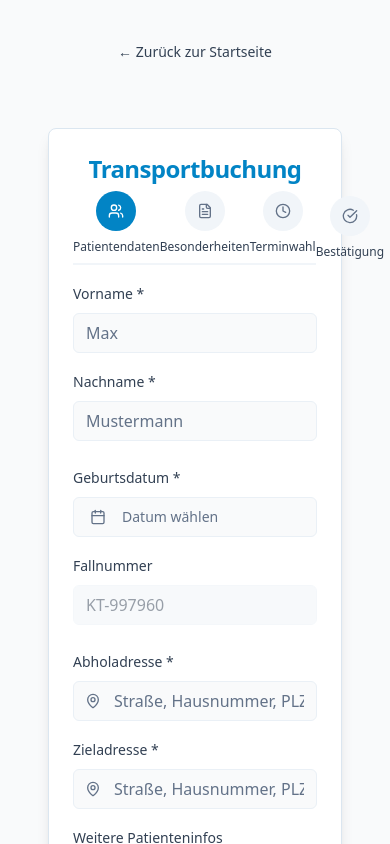
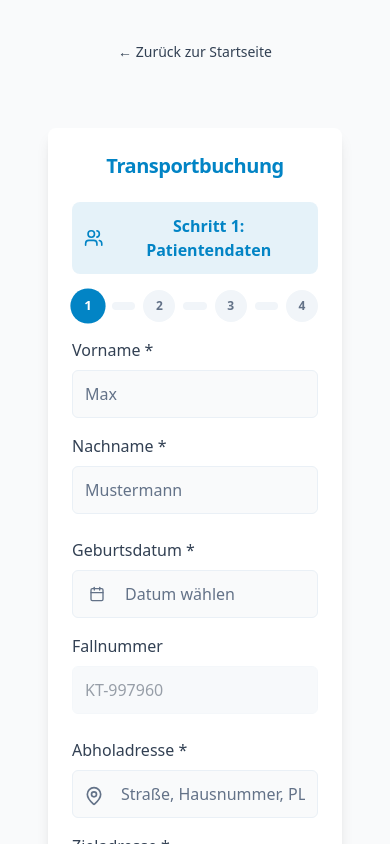
Before and after one commit to frpascal-ffm/calm-ride-booking, a React (Vite) app: page / in a window 390 px wide. Both pictures are taken after a click on the button "Neue Buchung". Shown: the top 844 px of the page. Built offline with nearby package versions, Linux system fonts and the light colour scheme.

Commit message:
Fix: Improve mobile responsiveness
Adjust the booking page layout and styling for better mobile usability.

```diff
--- a/src/components/BookingForm.tsx
+++ b/src/components/BookingForm.tsx
@@ -9,7 +9,7 @@ import { Calendar } from '@/components/ui/calendar';
 import { Popover, PopoverContent, PopoverTrigger } from '@/components/ui/popover';
 import { format } from 'date-fns';
 import { de } from 'date-fns/locale';
-import { CalendarIcon, Clock, MapPin, Users, FileText, CheckCircle } from 'lucide-react';
+import { CalendarIcon, Clock, MapPin, Users, FileText, CheckCircle, ChevronLeft, ChevronRight } from 'lucide-react';
 import { cn } from '@/lib/utils';
 import { useToast } from '@/hooks/use-toast';
 
@@ -117,40 +117,42 @@ export const BookingForm: React.FC<BookingFormProps> = ({ partnerId }) => {
       case 1:
         return (
           <div className="space-y-6">
-            <div className="grid grid-cols-1 md:grid-cols-2 gap-4">
+            <div className="space-y-4">
               <div className="space-y-2">
-                <Label htmlFor="firstName">Vorname *</Label>
+                <Label htmlFor="firstName" className="text-base font-medium">Vorname *</Label>
                 <Input
                   id="firstName"
                   value={patientData.firstName}
                   onChange={(e) => setPatientData({ ...patientData, firstName: e.target.value })}
                   placeholder="Max"
+                  className="h-12 text-base"
                 />
               </div>
               <div className="space-y-2">
-                <Label htmlFor="lastName">Nachname *</Label>
+                <Label htmlFor="lastName" className="text-base font-medium">Nachname *</Label>
                 <Input
                   id="lastName"
                   value={patientData.lastName}
                   onChange={(e) => setPatientData({ ...patientData, lastName: e.target.value })}
                   placeholder="Mustermann"
+                  className="h-12 text-base"
                 />
               </div>
             </div>
 
-            <div className="grid grid-cols-1 md:grid-cols-2 gap-4">
+            <div className="space-y-4">
               <div className="space-y-2">
-                <Label>Geburtsdatum *</Label>
+                <Label className="text-base font-medium">Geburtsdatum *</Label>
                 <Popover>
                   <PopoverTrigger asChild>
                     <Button
                       variant="outline"
                       className={cn(
-                        "w-full justify-start text-left font-normal",
+                        "w-full h-12 justify-start text-left font-normal text-base",
                         !patientData.birthDate && "text-muted-foreground"
                       )}
                     >
-                      <CalendarIcon className="mr-2 h-4 w-4" />
+                      <CalendarIcon className="mr-3 h-5 w-5" />
                       {patientData.birthDate ? (
                         format(patientData.birthDate, "dd.MM.yyyy", { locale: de })
                       ) : (
@@ -171,51 +173,51 @@ export const BookingForm: React.FC<BookingFormProps> = ({ partnerId }) => {
                 </Popover>
               </div>
               <div className="space-y-2">
-                <Label htmlFor="caseNumber">Fallnummer</Label>
+                <Label htmlFor="caseNumber" className="text-base font-medium">Fallnummer</Label>
                 <Input
                   id="caseNumber"
                   value={patientData.caseNumber}
                   disabled
-                  className="bg-muted"
+                  className="bg-muted h-12 text-base"
                 />
               </div>
             </div>
 
             <div className="space-y-4">
               <div className="space-y-2">
-                <Label htmlFor="pickupAddress">Abholadresse *</Label>
+                <Label htmlFor="pickupAddress" className="text-base font-medium">Abholadresse *</Label>
                 <div className="relative">
-                  <MapPin className="absolute left-3 top-3 h-4 w-4 text-muted-foreground" />
+                  <MapPin className="absolute left-3 top-4 h-5 w-5 text-muted-foreground" />
                   <Input
                     id="pickupAddress"
                     value={patientData.pickupAddress}
                     onChange={(e) => setPatientData({ ...patientData, pickupAddress: e.target.value })}
                     placeholder="Straße, Hausnummer, PLZ Ort"
-                    className="pl-10"
+                    className="pl-12 h-12 text-base"
                   />
                 </div>
               </div>
               <div className="space-y-2">
-                <Label htmlFor="destinationAddress">Zieladresse *</Label>
+                <Label htmlFor="destinationAddress" className="text-base font-medium">Zieladresse *</Label>
                 <div className="relative">
-                  <MapPin className="absolute left-3 top-3 h-4 w-4 text-muted-foreground" />
+                  <MapPin className="absolute left-3 top-4 h-5 w-5 text-muted-foreground" />
                   <Input
                     id="destinationAddress"
                     value={patientData.destinationAddress}
                     onChange={(e) => setPatientData({ ...patientData, destinationAddress: e.target.value })}
                     placeholder="Straße, Hausnummer, PLZ Ort"
-                    className="pl-10"
+                    className="pl-12 h-12 text-base"
                   />
                 </div>
               </div>
               <div className="space-y-2">
-                <Label htmlFor="additionalInfo">Weitere Patienteninfos</Label>
+                <Label htmlFor="additionalInfo" className="text-base font-medium">Weitere Patienteninfos</Label>
                 <Textarea
                   id="additionalInfo"
                   value={patientData.additionalInfo}
                   onChange={(e) => setPatientData({ ...patientData, additionalInfo: e.target.value })}
                   placeholder="Zusätzliche Informationen zum Patienten..."
-                  className="min-h-[80px]"
+                  className="min-h-[100px] text-base"
                 />
               </div>
             </div>
@@ -225,71 +227,82 @@ export const BookingForm: React.FC<BookingFormProps> = ({ partnerId }) => {
       case 2:
         return (
           <div className="space-y-6">
-            <div className="space-y-4">
-              <div className="flex items-center space-x-2">
+            <div className="space-y-6">
+              <div className="flex items-start space-x-3 p-4 border rounded-lg hover:bg-accent/50 transition-colors">
                 <Checkbox
                   id="adipositas"
                   checked={conditions.adipositas}
                   onCheckedChange={(checked) => setConditions({ ...conditions, adipositas: checked as boolean })}
+                  className="mt-1"
                 />
-                <Label htmlFor="adipositas" className="text-sm font-medium leading-none peer-disabled:cursor-not-allowed peer-disabled:opacity-70">
+                <Label htmlFor="adipositas" className="text-base font-medium leading-relaxed cursor-pointer flex-1">
                   Adipositas
                 </Label>
               </div>
 
-              <div className="flex items-center space-x-2">
+              <div className="flex items-start space-x-3 p-4 border rounded-lg hover:bg-accent/50 transition-colors">
                 <Checkbox
                   id="infectious"
                   checked={conditions.infectious}
                   onCheckedChange={(checked) => setConditions({ ...conditions, infectious: checked as boolean })}
+                  className="mt-1"
                 />
-                <Label htmlFor="infectious" className="text-sm font-medium leading-none peer-disabled:cursor-not-allowed peer-disabled:opacity-70">
+                <Label htmlFor="infectious" className="text-base font-medium leading-relaxed cursor-pointer flex-1">
                   Infektiös
                 </Label>
               </div>
 
-              <div className="flex items-center space-x-2">
+              <div className="space-y-3">
+                <div className="flex items-start space-x-3 p-4 border rounded-lg hover:bg-accent/50 transition-colors">
                   <Checkbox
                     id="wheelchair"
                     checked={conditions.wheelchair}
                     onCheckedChange={(checked) => setConditions({ ...conditions, wheelchair: checked as boolean })}
+                    className="mt-1"
                   />
-                <Label htmlFor="wheelchair" className="text-sm font-medium leading-none peer-disabled:cursor-not-allowed peer-disabled:opacity-70">
+                  <Label htmlFor="wheelchair" className="text-base font-medium leading-relaxed cursor-pointer flex-1">
                     Rollstuhlfahrer
                   </Label>
                 </div>
 
                 {conditions.wheelchair && (
-                <div className="flex items-center space-x-2 ml-6">
+                  <div className="ml-6 p-4 bg-accent/30 rounded-lg border border-accent">
+                    <div className="flex items-start space-x-3">
                       <Checkbox
                         id="barrierFree"
                         checked={conditions.barrierFree}
                         onCheckedChange={(checked) => setConditions({ ...conditions, barrierFree: checked as boolean })}
+                        className="mt-1"
                       />
-                  <Label htmlFor="barrierFree" className="text-sm font-medium leading-none peer-disabled:cursor-not-allowed peer-disabled:opacity-70">
+                      <Label htmlFor="barrierFree" className="text-base font-medium leading-relaxed cursor-pointer flex-1">
                         Barrierefrei erforderlich
                       </Label>
                     </div>
+                  </div>
                 )}
+              </div>
 
-              <div className="flex items-center space-x-2">
+              <div className="flex items-start space-x-3 p-4 border rounded-lg hover:bg-accent/50 transition-colors">
                 <Checkbox
                   id="visuallyImpaired"
                   checked={conditions.visuallyImpaired}
                   onCheckedChange={(checked) => setConditions({ ...conditions, visuallyImpaired: checked as boolean })}
+                  className="mt-1"
                 />
-                <Label htmlFor="visuallyImpaired" className="text-sm font-medium leading-none peer-disabled:cursor-not-allowed peer-disabled:opacity-70">
+                <Label htmlFor="visuallyImpaired" className="text-base font-medium leading-relaxed cursor-pointer flex-1">
                   Sehbeeinträchtigt
                 </Label>
               </div>
 
-              <div className="flex items-center space-x-2">
+              <div className="space-y-3">
+                <div className="flex items-start space-x-3 p-4 border rounded-lg hover:bg-accent/50 transition-colors">
                   <Checkbox
                     id="additionalNotes"
                     checked={conditions.additionalNotes}
                     onCheckedChange={(checked) => setConditions({ ...conditions, additionalNotes: checked as boolean })}
+                    className="mt-1"
                   />
-                <Label htmlFor="additionalNotes" className="text-sm font-medium leading-none peer-disabled:cursor-not-allowed peer-disabled:opacity-70">
+                  <Label htmlFor="additionalNotes" className="text-base font-medium leading-relaxed cursor-pointer flex-1">
                     Weitere Besonderheiten
                   </Label>
                 </div>
@@ -300,10 +313,11 @@ export const BookingForm: React.FC<BookingFormProps> = ({ partnerId }) => {
                       value={conditions.notes}
                       onChange={(e) => setConditions({ ...conditions, notes: e.target.value })}
                       placeholder="Beschreiben Sie weitere Besonderheiten..."
-                    className="min-h-[80px]"
+                      className="min-h-[100px] text-base"
                     />
                   </div>
                 )}
+              </div>
             </div>
           </div>
         );
@@ -311,19 +325,19 @@ export const BookingForm: React.FC<BookingFormProps> = ({ partnerId }) => {
       case 3:
         return (
           <div className="space-y-6">
-            <div className="space-y-4">
-              <div className="space-y-2">
-                <Label>Datum wählen *</Label>
+            <div className="space-y-6">
+              <div className="space-y-3">
+                <Label className="text-base font-medium">Datum wählen *</Label>
                 <Popover>
                   <PopoverTrigger asChild>
                     <Button
                       variant="outline"
                       className={cn(
-                        "w-full justify-start text-left font-normal",
+                        "w-full h-12 justify-start text-left font-normal text-base",
                         !selectedDate && "text-muted-foreground"
                       )}
                     >
-                      <CalendarIcon className="mr-2 h-4 w-4" />
+                      <CalendarIcon className="mr-3 h-5 w-5" />
                       {selectedDate ? (
                         format(selectedDate, "dd.MM.yyyy", { locale: de })
                       ) : (
@@ -331,7 +345,7 @@ export const BookingForm: React.FC<BookingFormProps> = ({ partnerId }) => {
                       )}
                     </Button>
                   </PopoverTrigger>
-                  <PopoverContent className="w-auto p-0" align="start">
+                  <PopoverContent className="w-auto p-0" align="center">
                     <Calendar
                       mode="single"
                       selected={selectedDate}
@@ -345,19 +359,27 @@ export const BookingForm: React.FC<BookingFormProps> = ({ partnerId }) => {
               </div>
 
               {selectedDate && (
-                <div className="space-y-3">
-                  <Label>Abholzeit wählen *</Label>
-                  <div className="text-sm text-muted-foreground mb-3">
-                    Geschätzte Fahrzeit: ca. 25 Min. - Bitte geben Sie die gewünschte Abholzeit an.
+                <div className="space-y-4">
+                  <div className="space-y-2">
+                    <Label className="text-base font-medium">Abholzeit wählen *</Label>
+                    <div className="bg-accent/30 p-3 rounded-lg border">
+                      <p className="text-sm text-muted-foreground">
+                        💡 <strong>Geschätzte Fahrzeit:</strong> ca. 25 Min.<br />
+                        Bitte geben Sie die gewünschte <strong>Abholzeit</strong> an.
+                      </p>
                     </div>
-                  <div className="grid grid-cols-4 gap-2">
+                  </div>
+                  <div className="grid grid-cols-3 sm:grid-cols-4 gap-3">
                     {timeSlots.map((time) => (
                       <Button
                         key={time}
                         variant={selectedTime === time ? "default" : "outline"}
                         size="sm"
                         onClick={() => setSelectedTime(time)}
-                        className="text-xs"
+                        className={cn(
+                          "h-12 text-base font-medium transition-all",
+                          selectedTime === time && "scale-105 shadow-md"
+                        )}
                       >
                         {time}
                       </Button>
@@ -372,44 +394,55 @@ export const BookingForm: React.FC<BookingFormProps> = ({ partnerId }) => {
       case 4:
         return (
           <div className="space-y-6">
-            <div className="space-y-4">
-              <h3 className="text-lg font-semibold">Buchungsübersicht</h3>
+            <div className="space-y-6">
+              <h3 className="text-xl font-bold text-center text-primary">Buchungsübersicht</h3>
 
-              <div className="space-y-3 text-sm">
-                <div className="flex justify-between">
-                  <span className="text-muted-foreground">Patient:</span>
-                  <span>{patientData.firstName} {patientData.lastName}</span>
+              <div className="bg-accent/20 p-4 rounded-lg space-y-4">
+                <div className="grid gap-3">
+                  <div className="flex justify-between items-start">
+                    <span className="text-muted-foreground font-medium">Patient:</span>
+                    <span className="text-right font-semibold text-base">{patientData.firstName} {patientData.lastName}</span>
                   </div>
-                <div className="flex justify-between">
-                  <span className="text-muted-foreground">Geburtsdatum:</span>
-                  <span>{patientData.birthDate ? format(patientData.birthDate, "dd.MM.yyyy", { locale: de }) : '-'}</span>
+                  <div className="flex justify-between items-start">
+                    <span className="text-muted-foreground font-medium">Geburtsdatum:</span>
+                    <span className="text-right text-base">{patientData.birthDate ? format(patientData.birthDate, "dd.MM.yyyy", { locale: de }) : '-'}</span>
                   </div>
-                <div className="flex justify-between">
-                  <span className="text-muted-foreground">Fallnummer:</span>
-                  <span>{patientData.caseNumber}</span>
-                </div>
-                <div className="flex justify-between">
-                  <span className="text-muted-foreground">Von:</span>
-                  <span className="text-right">{patientData.pickupAddress}</span>
-                </div>
-                <div className="flex justify-between">
-                  <span className="text-muted-foreground">Nach:</span>
-                  <span className="text-right">{patientData.destinationAddress}</span>
-                </div>
-                <div className="flex justify-between">
-                  <span className="text-muted-foreground">Termin:</span>
-                  <span>{selectedDate ? format(selectedDate, "dd.MM.yyyy", { locale: de }) : '-'} um {selectedTime}</span>
+                  <div className="flex justify-between items-start">
+                    <span className="text-muted-foreground font-medium">Fallnummer:</span>
+                    <span className="text-right text-base font-mono">{patientData.caseNumber}</span>
                   </div>
                 </div>
 
+                <div className="border-t pt-3 space-y-3">
                   <div className="space-y-2">
-                <Label htmlFor="email">E-Mail für Bestätigung *</Label>
+                    <span className="text-muted-foreground font-medium block">Von:</span>
+                    <span className="text-sm bg-white/50 p-2 rounded border">{patientData.pickupAddress}</span>
+                  </div>
+                  <div className="space-y-2">
+                    <span className="text-muted-foreground font-medium block">Nach:</span>
+                    <span className="text-sm bg-white/50 p-2 rounded border">{patientData.destinationAddress}</span>
+                  </div>
+                </div>
+
+                <div className="border-t pt-3">
+                  <div className="flex justify-between items-start">
+                    <span className="text-muted-foreground font-medium">Termin:</span>
+                    <span className="text-right font-semibold text-base text-primary">
+                      {selectedDate ? format(selectedDate, "dd.MM.yyyy", { locale: de }) : '-'} um {selectedTime}
+                    </span>
+                  </div>
+                </div>
+              </div>
+
+              <div className="space-y-3">
+                <Label htmlFor="email" className="text-base font-medium">E-Mail für Bestätigung *</Label>
                 <Input
                   id="email"
                   type="email"
                   value={email}
                   onChange={(e) => setEmail(e.target.value)}
                   placeholder="ihre@email.de"
+                  className="h-12 text-base"
                 />
               </div>
             </div>
@@ -422,61 +455,102 @@ export const BookingForm: React.FC<BookingFormProps> = ({ partnerId }) => {
   };
 
   return (
-    <div className="max-w-2xl mx-auto p-4">
-      <Card className="shadow-lg">
-        <CardHeader className="pb-4">
-          <CardTitle className="text-center text-2xl font-bold text-primary">
+    <div className="min-h-screen bg-background">
+      <div className="max-w-lg mx-auto p-4 pb-8">
+        <Card className="shadow-lg border-0 bg-card">
+          <CardHeader className="pb-4 text-center">
+            <CardTitle className="text-xl sm:text-2xl font-bold text-primary mb-4">
               Transportbuchung
             </CardTitle>
 
-          {/* Progress Steps */}
-          <div className="flex justify-between items-center mt-6">
+            {/* Mobile-optimized Progress Steps */}
+            <div className="space-y-4">
+              {/* Current Step Display */}
+              <div className="bg-primary/10 rounded-lg p-3">
+                <div className="flex items-center justify-center space-x-2">
+                  {React.createElement(steps[currentStep - 1].icon, { className: "w-5 h-5 text-primary" })}
+                  <span className="text-base font-semibold text-primary">
+                    Schritt {currentStep}: {steps[currentStep - 1].title}
+                  </span>
+                </div>
+              </div>
+
+              {/* Progress Bar */}
+              <div className="flex items-center space-x-2">
                 {steps.map((step, index) => (
-              <div key={step.number} className="flex flex-col items-center flex-1">
+                  <React.Fragment key={step.number}>
                     <div className={cn(
-                  "w-10 h-10 rounded-full flex items-center justify-center text-sm font-medium transition-colors",
+                      "w-8 h-8 rounded-full flex items-center justify-center text-xs font-bold transition-all",
                       currentStep >= step.number
-                    ? "bg-primary text-primary-foreground"
+                        ? "bg-primary text-primary-foreground scale-110"
                         : "bg-muted text-muted-foreground"
                     )}>
-                  <step.icon className="w-4 h-4" />
+                      {step.number}
                     </div>
-                <span className="text-xs mt-2 text-center font-medium">{step.title}</span>
                     {index < steps.length - 1 && (
                       <div className={cn(
-                    "h-0.5 w-full mt-2 transition-colors",
+                        "flex-1 h-2 rounded-full transition-all",
                         currentStep > step.number ? "bg-primary" : "bg-muted"
                       )} />
                     )}
+                  </React.Fragment>
+                ))}
               </div>
-            ))}
             </div>
           </CardHeader>
 
-        <CardContent className="space-y-6">
+          <CardContent className="space-y-6 px-6">
             {renderStepContent()}
 
-          <div className="flex justify-between pt-6 border-t">
+            {/* Mobile-optimized Navigation */}
+            <div className="flex flex-col space-y-3 pt-6 border-t">
+              {currentStep < 4 ? (
+                <>
+                  <Button
+                    onClick={handleNext}
+                    size="lg"
+                    className="w-full h-14 text-lg font-semibold"
+                  >
+                    Weiter
+                    <ChevronRight className="ml-2 w-5 h-5" />
+                  </Button>
+                  {currentStep > 1 && (
                     <Button
                       variant="outline"
                       onClick={handleBack}
-              disabled={currentStep === 1}
+                      size="lg"
+                      className="w-full h-12 text-base"
                     >
+                      <ChevronLeft className="mr-2 w-4 h-4" />
                       Zurück
                     </Button>
-
-            {currentStep < 4 ? (
-              <Button onClick={handleNext}>
-                Weiter
+                  )}
+                </>
+              ) : (
+                <>
+                  <Button
+                    onClick={handleSubmit}
+                    size="lg"
+                    className="w-full h-14 text-lg font-semibold bg-success hover:bg-success/90"
+                  >
+                    Buchung abschließen
+                    <CheckCircle className="ml-2 w-5 h-5" />
                   </Button>
-            ) : (
-              <Button onClick={handleSubmit} className="bg-success hover:bg-success/90">
-                Buchung abschließen
+                  <Button
+                    variant="outline"
+                    onClick={handleBack}
+                    size="lg"
+                    className="w-full h-12 text-base"
+                  >
+                    <ChevronLeft className="mr-2 w-4 h-4" />
+                    Zurück
                   </Button>
+                </>
               )}
             </div>
           </CardContent>
         </Card>
       </div>
+    </div>
   );
 };
```
Lines whose indentation alone changed are shown as unchanged.
